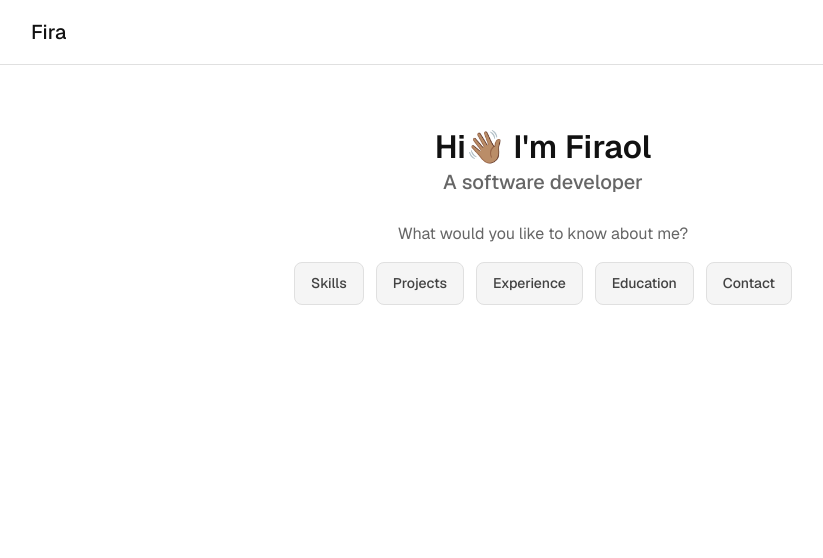
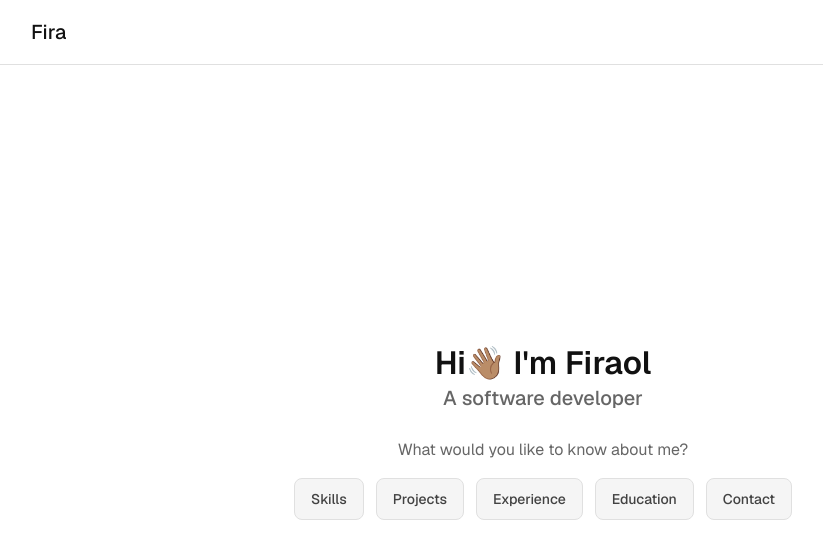
Before and after one commit to fira-pro/portfolio, a React (Vite) app: page / in a window 1280 px wide. Shown: the top 558 px of the page, without its empty margins (97-920 px from the left). Built offline with nearby package versions, Linux system fonts and the light colour scheme; some icons are missing.

Commit message:
move introHeader and suggestions component from chatList to chatWindow and wrapped them with container

```diff
--- a/src/components/chat/ChatList.jsx
+++ b/src/components/chat/ChatList.jsx
@@ -3,11 +3,11 @@ import usePortfolioStore from "src/store";
 import IntroHeader from "./IntroHeader";
 import Suggestions from "./Suggestions";
 import Container from "@mui/material/Container";
+import Box from "@mui/material/Box";
 const ChatList = () => {
   const { sections, streamedSections } =
     usePortfolioStore();
 
-  const isJustStarted = streamedSections.length === 0;
   return (
     <Container
       maxWidth="sm"
@@ -17,9 +17,6 @@ const ChatList = () => {
         justifyContent: "center",
       }}
     >
-      {isJustStarted && <IntroHeader />}
-      <Suggestions />
-
       {streamedSections.map((sectionId, index) => {
         const section = sections.find(
           (s) => s.id === sectionId
--- a/src/components/chat/ChatWindow.jsx
+++ b/src/components/chat/ChatWindow.jsx
@@ -6,7 +6,9 @@ import Zoom from "@mui/material/Zoom";
 import ArrowDownwardIcon from "@mui/icons-material/ArrowDownward";
 import { useAutoScroll } from "src/hooks/useAutoScroll";
 import DrawerHeader from "../layout/DrawerHeader";
-
+import IntroHeader from "./IntroHeader";
+import Suggestions from "./Suggestions";
+import Container from "@mui/material/Container";
 export default function ChatWindow() {
   const {
     streamedSections,
@@ -25,6 +27,8 @@ export default function ChatWindow() {
     Object.keys(streamedContent).length, // [3] - detect content changes
   ]);
 
+  const isJustStarted = streamedSections.length === 0;
+
   return (
     <Box
       ref={containerRef}
@@ -34,10 +38,27 @@ export default function ChatWindow() {
         overflowY: "auto",
         position: "relative",
         scrollBehavior: "auto",
+        display: "flex",
+        flexDirection: "column",
+        // justifyContent: "start",
       }}
     >
-      <DrawerHeader />
-
+      {/* <DrawerHeader /> */}
+      {isJustStarted && (
+        <Container
+          maxWidth="sm"
+          sx={{
+            flexGrow: 1,
+            display: "flex",
+            flexDirection: "column",
+            justifyContent: "center",
+            alignItems: "center",
+          }}
+        >
+          <IntroHeader />
+          <Suggestions />
+        </Container>
+      )}
       <ChatList />
 
       <div ref={bottomRef}></div>
```
